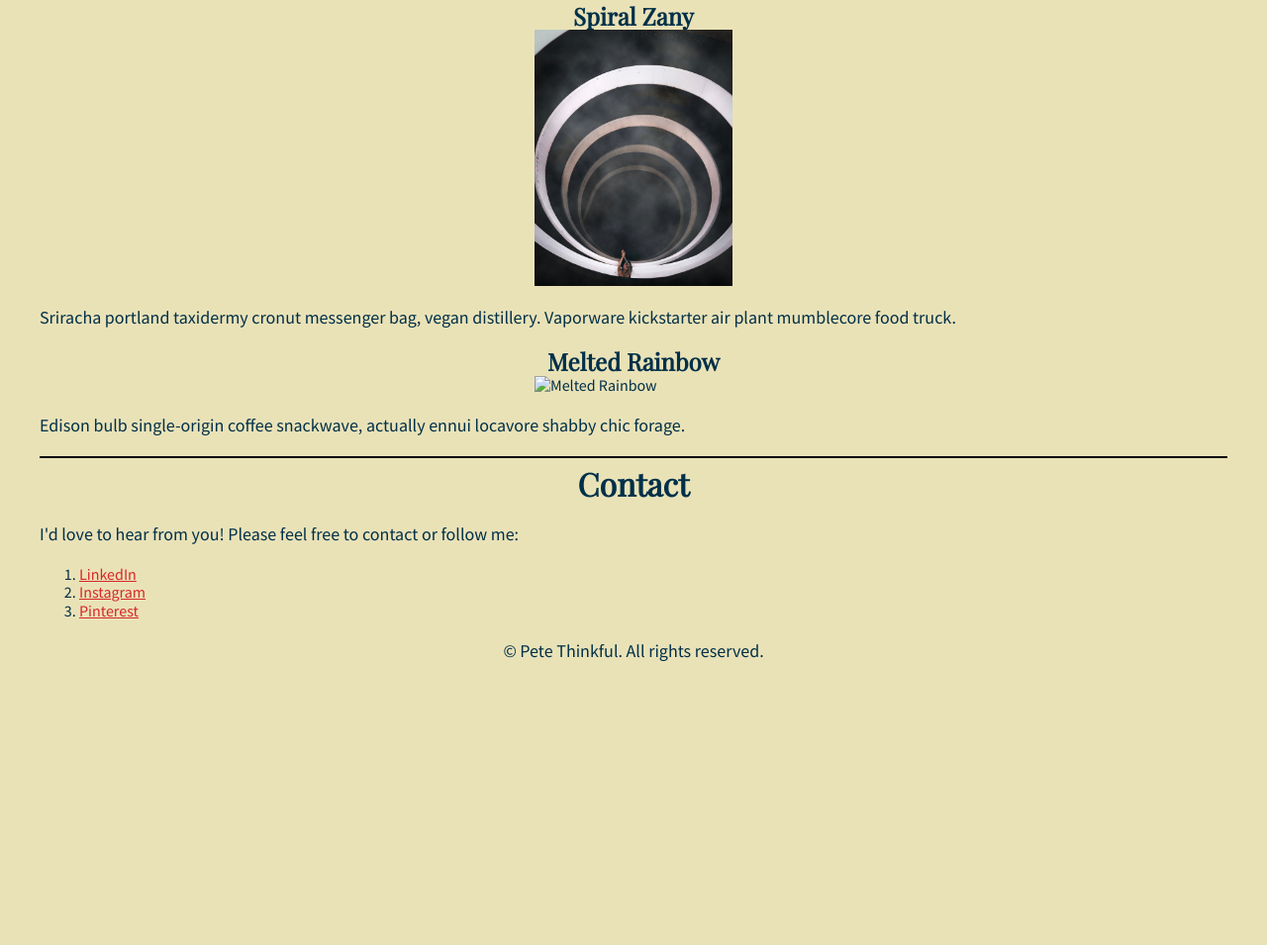
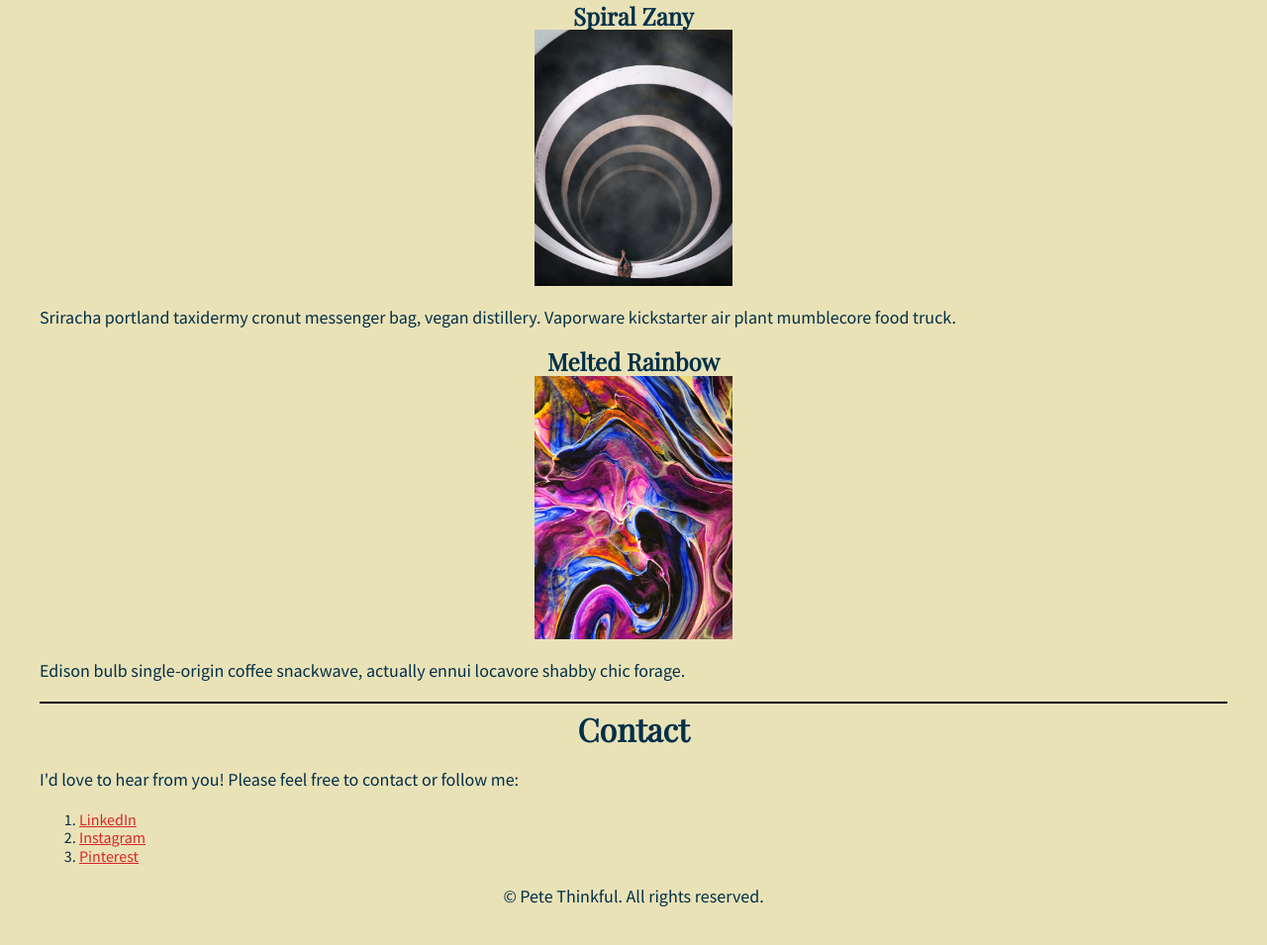
Before and after one commit to courtneyadaire/pete-thinkful-site, a plain HTML site: page index.html in a window 1280 px wide. Shown: the part 1270-2225 px from the top of the page at 99% size. Before the commit the page ends 1999 px from the top, so only its background shows below. Drawn offline with nearby package versions, Linux system fonts and the light colour scheme; files whose address does not match are found by name.

Commit message:
Update index.html
trying to fix image issue?

```diff
--- a/index.html
+++ b/index.html
@@ -56,7 +56,7 @@
         <p>Sriracha portland taxidermy cronut messenger bag, vegan distillery. Vaporware kickstarter air plant mumblecore food truck.</p>
         <h3>Melted Rainbow</h3>
         <div>
-          <img src="images/melted-rainbow.png" alt="Melted Rainbow">
+          <img src="pete-thinkful-site/melted-rainbow.png" alt="Melted Rainbow">
         </div>
         <p>Edison bulb single-origin coffee snackwave, actually ennui locavore shabby chic forage.</p>
 
```
